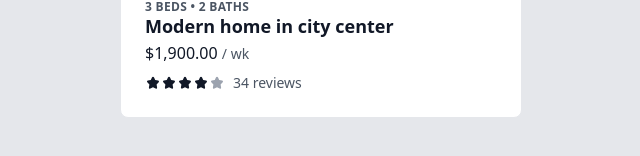
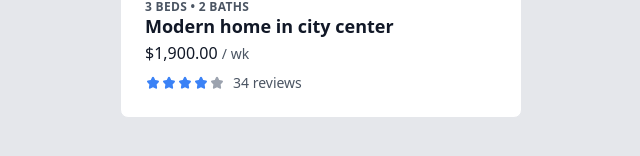
Before and after one commit to joypoddar/my-tailwind-project, a Vue app in the folder reusable-components/: page / in a window 1280 px wide. Shown: the part 504-660 px from the top of the page, without its empty margins (319-959 px from the left). Built offline with nearby package versions, Linux system fonts and the light colour scheme.

Commit message:
fix: color

```diff
--- a/reusable-components/src/components/PropertyCard.vue
+++ b/reusable-components/src/components/PropertyCard.vue
@@ -16,7 +16,7 @@
         <svg
           v-for="i in 5"
           :key="i"
-          :class="i <= property.rating ? 'text-teal-500' : 'text-gray-400'"
+          :class="i <= property.rating ? 'text-blue-500' : 'text-gray-400'"
           class="h-4 w-4 fill-current"
           viewBox="0 0 24 24"
           xmlns="http://www.w3.org/2000/svg"
```
